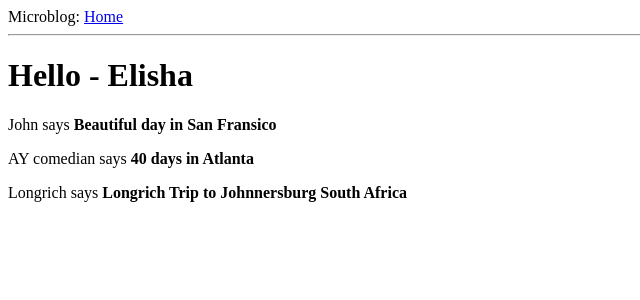
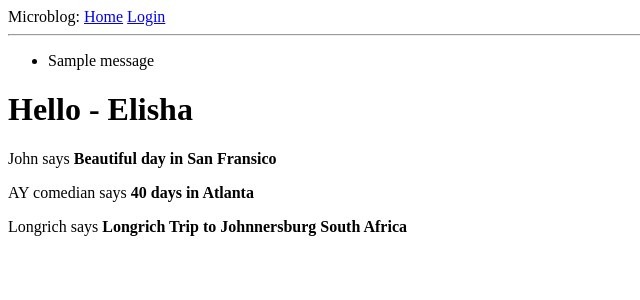
Before and after one commit to MrCoderJ/Microblog, a Flask app: page / in a window 1280 px wide. Shown: the top 300 px of the page, without its empty margins (0-640 px from the left). Run offline with Flask 2, Linux system fonts and the light colour scheme; one stand-in notice (Sample message) is shown.

Commit message:
base file modified

```diff
--- a/app/routes.py
+++ b/app/routes.py
@@ -1,4 +1,4 @@
-from flask import render_template
+from flask import render_template, flash, redirect
 from app import app
 from app.forms import LoginForm
 
@@ -22,7 +22,10 @@ def index():
     ]
     return render_template('index.html', title='Homepage - Microblog', user=user, posts=posts)
 
-@app.route('/login')
+@app.route('/login', methods=['GET', 'POST'])
 def login():
     form = LoginForm()
+    if form.validate_on_submit():
+        flash('Login requested for user {}, remember_me={}'.format(form.username.data, form.remember_me.data))
+        return redirect('/index')
     return render_template('login.html', title='Sign In', form=form)
--- a/app/templates/base.html
+++ b/app/templates/base.html
@@ -11,8 +11,20 @@
     {% endif %}
 </head>
 <body>
-    <div>Microblog: <a href="/index">Home</a></div>
+    <div>Microblog: <a href="/index">Home</a>  <a href="/login">Login</a></div>
+
     <hr>
+
+    {% with messages = get_flashed_messages() %}
+    {% if messages %}
+    <ul>
+        {% for message in messages%}
+        <li>{{message}}</li>
+        {% endfor %}
+    </ul>
+    {% endif %}
+    {% endwith %}
     {% block content %}{% endblock %}
+
 </body>
 </html>
```
